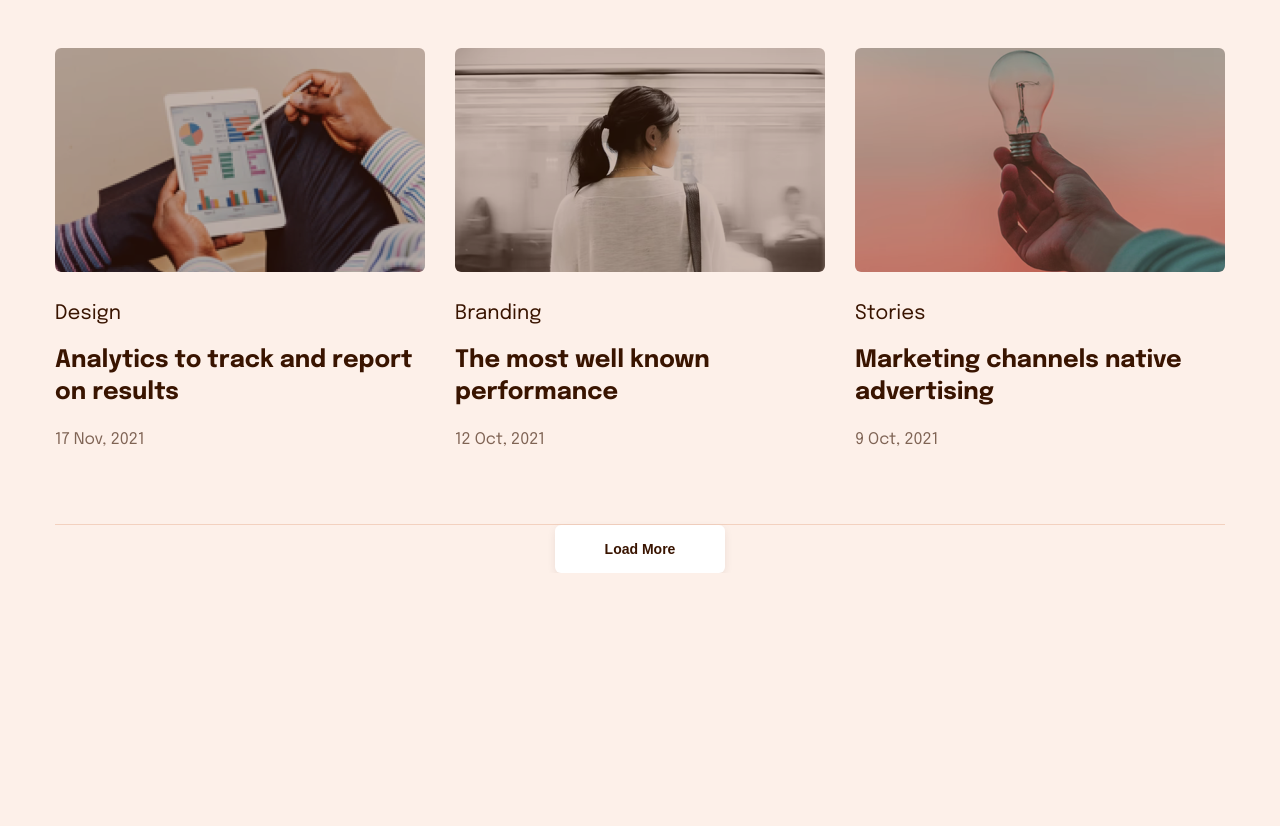
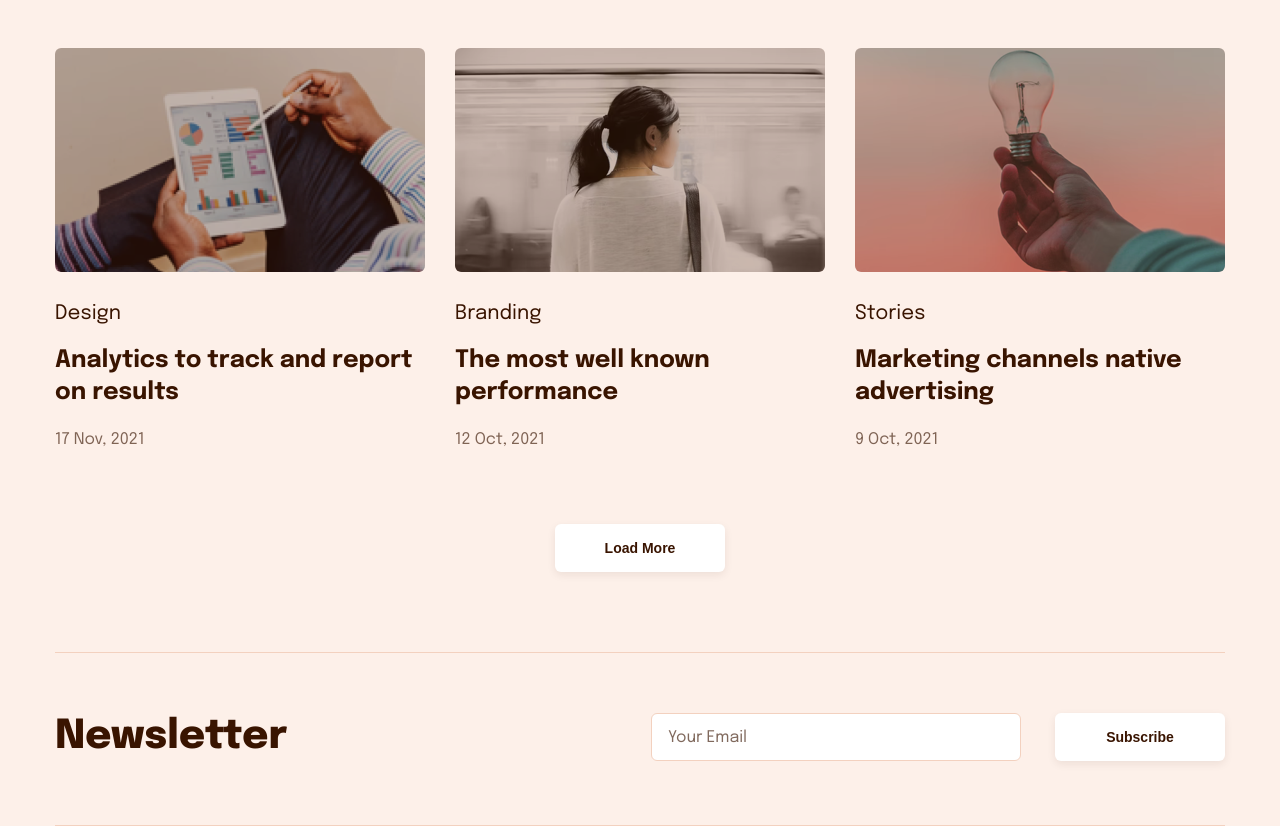
Before and after one commit to farhan-nahid/zakir-soft-task, a plain HTML site: page index.html in a window 1280 px wide. Shown: the part 1596-2422 px from the top of the page. Before the commit the page ends 2169 px from the top, so only its background shows below. Drawn offline with Linux system fonts and the light colour scheme.

Commit message:
newslatter done

```diff
--- a/assets/js/index.js
+++ b/assets/js/index.js
@@ -0,0 +1,5 @@
+// from default page reload
+
+const handelSubmit = (e) => {
+  e.preventDefault();
+};
--- a/assets/scss/base/_commonClass.scss
+++ b/assets/scss/base/_commonClass.scss
@@ -1,6 +1,24 @@
+@import '../variables/variables';
+@import '../mixins/fontStyles';
+
 .container {
   max-width: 1170px;
   margin: 0 auto;
+}
+
+.white__btn {
+  @include font_styles(14px, 900, 14px, 0, $dark_text);
+  background-color: $white_text;
+  text-align: center;
+  height: 48px;
+  width: 170px;
+  border-radius: 6px;
+  box-shadow: 0px 3px 9px rgba(57, 20, 0, 0.08);
+  border: 0;
+  cursor: pointer;
+  &:focus {
+    outline: 0;
+  }
 }
 
 @media only screen and (max-width: 1200px) {
--- a/assets/scss/components/_blogs.scss
+++ b/assets/scss/components/_blogs.scss
@@ -7,6 +7,7 @@
 #blogs {
   margin-top: 80px;
   border-bottom: 1px solid $border_color;
+  .blog__card__container {
     @include flex_item(center, center);
     flex-wrap: wrap;
     .blog__card {
@@ -41,19 +42,8 @@
       }
     }
   }
-
   #load__more {
     @include flex_item(center, center);
-  button {
-    @include font_styles(14px, 900, 14px, 0, $dark_text);
-    background-color: #fff;
-    text-align: center;
-    height: 48px;
-    width: 170px;
-    border-radius: 6px;
-    box-shadow: 0px 3px 9px rgba(57, 20, 0, 0.08);
-    border: 0;
-    outline: 0;
-    cursor: pointer;
+    margin-bottom: 80px;
   }
 }
--- /dev/null
+++ b/assets/scss/components/_newsletter.scss
@@ -0,0 +1,34 @@
+// import variables & mixins
+@import '../variables/variables';
+@import '../mixins/fontStyles';
+@import '../mixins/flexItem';
+@import '../extended/overlay';
+
+#newsletter {
+  margin-top: 60px;
+  border-bottom: 1px solid $border_color;
+  padding-bottom: 64px;
+  @include flex_item(space-between, center);
+  h3 {
+    @include font_styles(40px, 800, 48px, 0, $dark_text);
+  }
+  form {
+    input {
+      width: 370px;
+      height: 48px;
+      background-color: #fff;
+      border: 1px solid #f3d1bf;
+      border-radius: 6px;
+      padding: 9px 16px 7px 16px;
+      font-family: inherit;
+      margin-right: 30px;
+      &:focus {
+        outline: 0;
+      }
+      &::placeholder {
+        @include font_styles(16px, 400, 32px, 0, #391400a3);
+        font-family: Epilogue;
+      }
+    }
+  }
+}
--- a/assets/scss/style.scss
+++ b/assets/scss/style.scss
@@ -28,3 +28,9 @@
 */
 
 @import './components/blogs';
+
+/*
+    newsletter css
+*/
+
+@import './components/newsletter';
--- a/index.html
+++ b/index.html
@@ -99,6 +99,7 @@
     -->
       <section class="container">
         <div id="blogs">
+          <div class="blog__card__container">
             <!-- single blog card -->
             <div class="blog__card">
               <div class="blog__image">
@@ -167,7 +168,27 @@
             </div>
           </div>
           <div id="load__more">
-          <button>Load More</button>
+            <button class="white__btn">Load More</button>
+          </div>
+        </div>
+      </section>
+      <!--
+      ====================================
+                 blogs area end
+      ====================================
+    -->
+      <!--
+      ====================================
+                blogs area start
+      ====================================
+    -->
+      <section class="container">
+        <div id="newsletter">
+          <h3>Newsletter</h3>
+          <form>
+            <input type="email" placeholder="Your Email" autocomplete="off" spellcheck="false" required />
+            <button type="submit" class="white__btn">Subscribe</button>
+          </form>
         </div>
       </section>
       <!--
```
Also changed, not shown: assets/css/style.css. Lines whose indentation alone changed are shown as unchanged.
